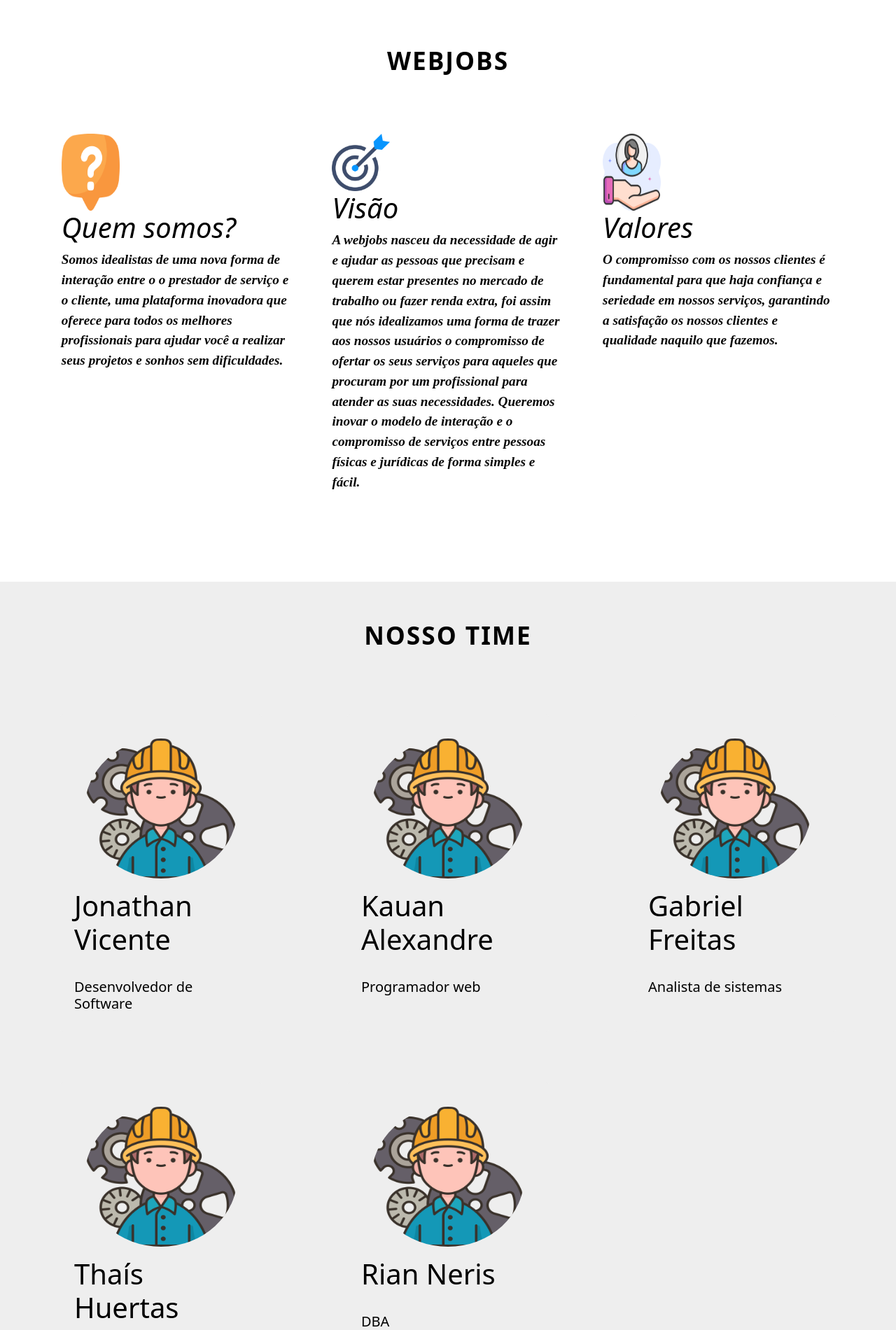
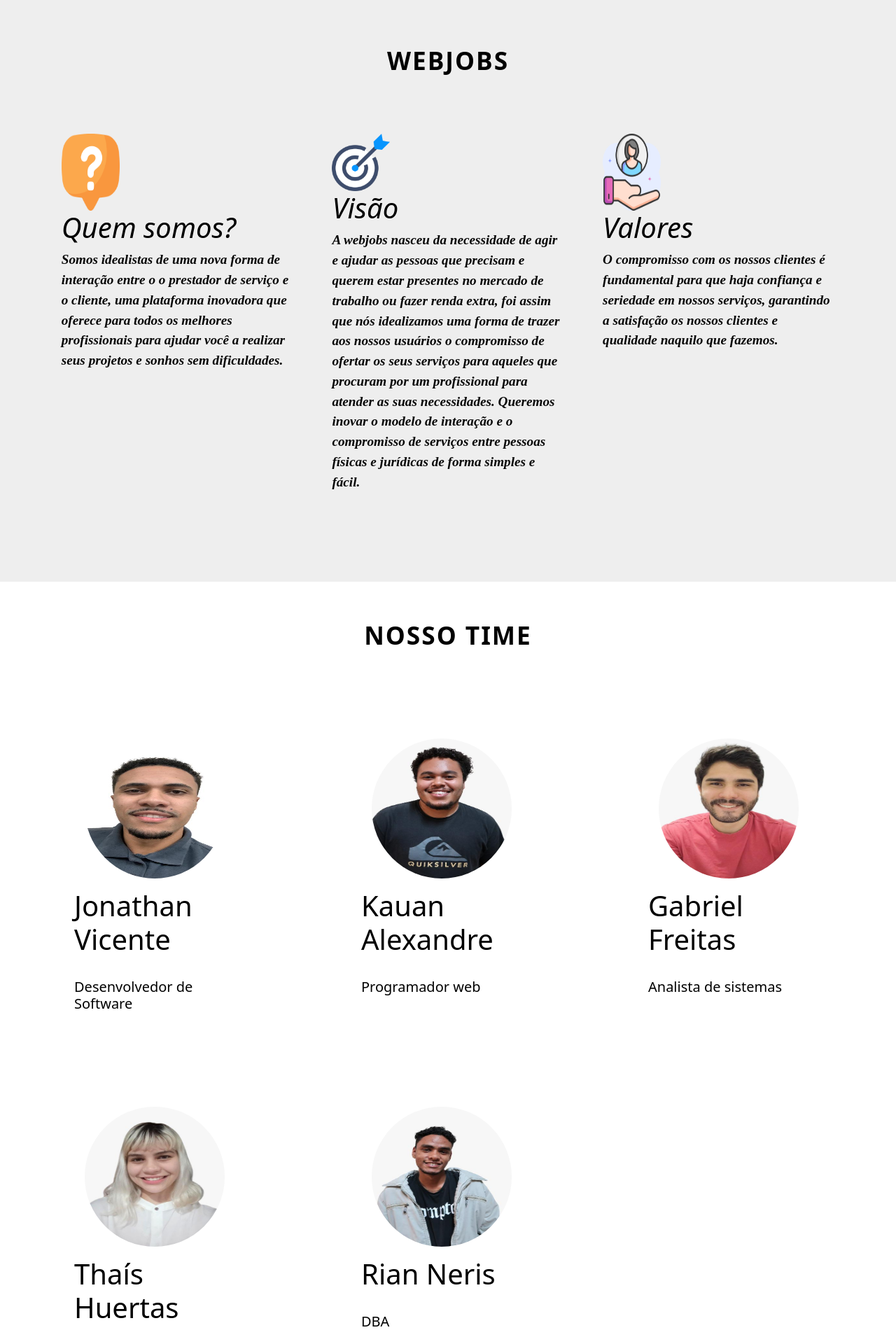
Before and after one commit to Johnnyv01/WEBJOBS, a PHP site: page /paginas/sobrenos.php in a window 1280 px wide. Shown: the part 68-1968 px from the top of the page at 70% size. Run offline with PHP 8.4, Linux system fonts and the light colour scheme.

Commit message:
Colocando as fotos da nossa equipe na pagina sobre nos

```diff
--- a/css/styles.css
+++ b/css/styles.css
@@ -240,9 +240,27 @@ background: #eee;
     line-height: 1;
    -webkit-backdrop-filter: blur(5px);
     backdrop-filter: blur(4px);
-    width: 100vw;
+    width: 85vw;
     height: 70vh;
     padding: 20px 40px;
+
+  }
+
+  @media screen and(max-width: 600px){
+    .box{
+        background: #000;
+        border-radius: 5px;
+        font-family: sans-serif;
+        text-align: center;
+        line-height: 1;
+       -webkit-backdrop-filter: blur(5px);
+        backdrop-filter: blur(4px);
+        width: 40vw;
+        height: 70vh;
+        padding: 20px 40px;
+    }
+
+
 
   }
 
@@ -308,7 +326,7 @@ background: #eee;
 
 #mvl {
     width: 100%;
-    background-color: rgb(255, 255, 255);
+    background-color: #eee;
     color: #000;
     padding: 60px;
 }
@@ -517,7 +535,7 @@ background: #eee;
 
 #devs {
     width: 100%;
-    background-color: #eee;
+    background-color: rgb(255, 255, 255);
     color: rgb(0, 0, 0);
     padding: 50px;
 }
@@ -534,7 +552,7 @@ background: #eee;
 .dev {
     display: flex;
     flex-direction: column;
-    background: #eee;
+    background: rgb(255, 255, 255);
 
     padding: 20px;
     border-radius: 5px;
@@ -543,7 +561,7 @@ background: #eee;
 
 .dev .dev-image {
     height: 200px;
-    width: auto;
+    width: 200px;
     border-radius: 50%;
     margin: 15px;
 }
--- a/paginas/chat/bd.php
+++ b/paginas/chat/bd.php
@@ -1,7 +1,7 @@
 <?php
 
  //banco de dados servidor local xampp
-$servidor = "localhost:3307";
+$servidor = "localhost";
 $usuario = "root";
 $password = "";
 $bd = "webjobs";
--- a/paginas/connect.php
+++ b/paginas/connect.php
@@ -1,5 +1,5 @@
 <?php
-$host = 'localhost:3307';
+$host = 'localhost';
 $usuario = 'root';
 $senha = '';
 $database = 'webjobs';
--- a/paginas/index.php
+++ b/paginas/index.php
@@ -165,7 +165,7 @@
         <img class="mySlides" src="../imagens/img/mecanico.jpeg" style="width:100%">
         <img class="mySlides" src="../imagens/img/pedreiro.jpeg" style="width:100%">
       </div>
-      <h2 class="w3-center">Os melhores prestadores</h2>
+      <h2 class="w3-center">Os melhores profissionais a sua disposição</h2>
 
       <script>
         var myIndex = 0;
--- a/paginas/sobrenos.php
+++ b/paginas/sobrenos.php
@@ -58,27 +58,27 @@
     <div class="headline">NOSSO TIME</div>
     <div id="devs-container">
       <div class="dev">
-        <img src="../imagens/img/engenheiro.png" alt="" class="dev-image">
+        <img src="../imagens/img/jonathan-foto.jpeg" alt="" class="dev-image">
         <h1>Jonathan Vicente</h1><br>
         <h5>Desenvolvedor de Software</h5>
       </div>
       <div class="dev">
-        <img src="../imagens/img/engenheiro.png" alt="" class="dev-image">
+        <img src="../imagens/img/kauan-foto.jpeg" alt="" class="dev-image">
         <h1>Kauan Alexandre</h1><br>
         <h5>Programador web</h5>
       </div>
       <div class="dev">
-        <img src="../imagens/img/engenheiro.png" alt="" class="dev-image">
+        <img src="../imagens/img/gabriel-foto.jpeg" alt="" class="dev-image">
         <h1>Gabriel Freitas</h1><br>
         <h5>Analista de sistemas</h5>
       </div>
       <div class="dev">
-        <img src="../imagens/img/engenheiro.png" alt="" class="dev-image">
+        <img src="../imagens/img/thais-foto.jpeg" alt="" class="dev-image">
         <h1>Thaís Huertas</h1><br>
         <h5>Analista de sistemas</h5>
       </div>
       <div class="dev">
-        <img src="../imagens/img/engenheiro.png" alt="" class="dev-image">
+        <img src="../imagens/img/rian-foto.jpeg" alt="" class="dev-image">
         <h1>Rian Neris</h1><br>
         <h5>DBA</h5>
       </div>
```
Also changed, not shown: imagens/img/gabriel-foto.jpeg (added), imagens/img/jonathan-foto.jpeg (added), imagens/img/kauan-foto.jpeg (added), imagens/img/rian-foto.jpeg (added), imagens/img/thais-foto.jpeg (added).
